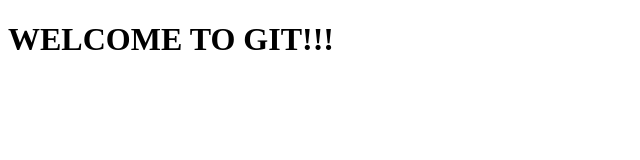
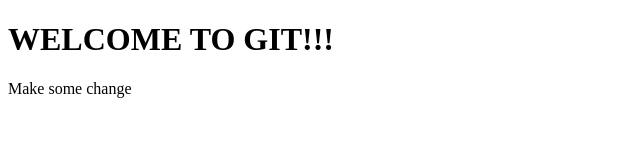
Before and after one commit to lim-c5/test, a plain HTML site: page index.html in a window 1280 px wide. Shown: the whole page, without its empty margins (0-640 px from the left). Drawn offline with Linux system fonts and the light colour scheme.

Commit message:
add some change

```diff
--- a/index.html
+++ b/index.html
@@ -6,7 +6,7 @@
 	</head>
 	<body>
 		<h1>WELCOME TO GIT!!!</h1>
-
+		<p>Make some change</p>
 	</body>
 
 </html>
```
